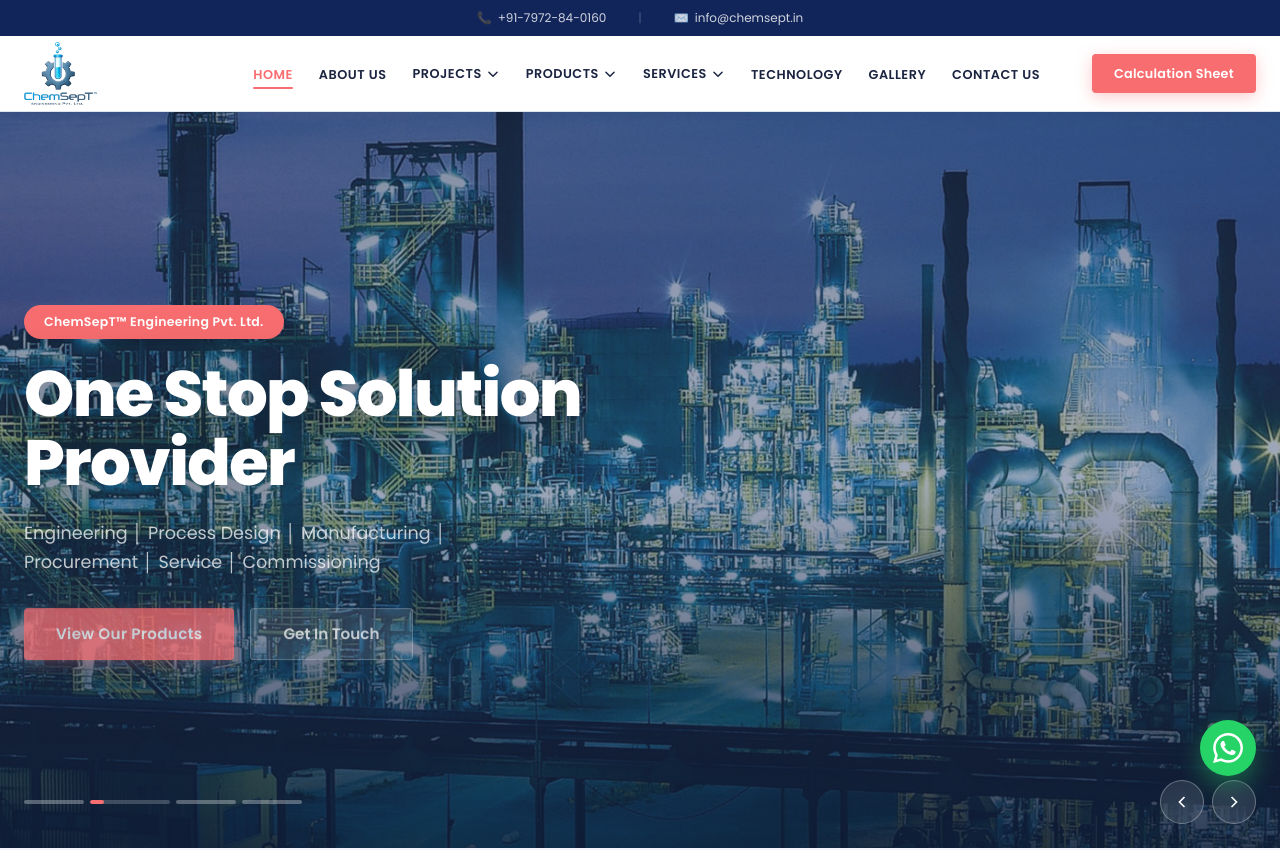
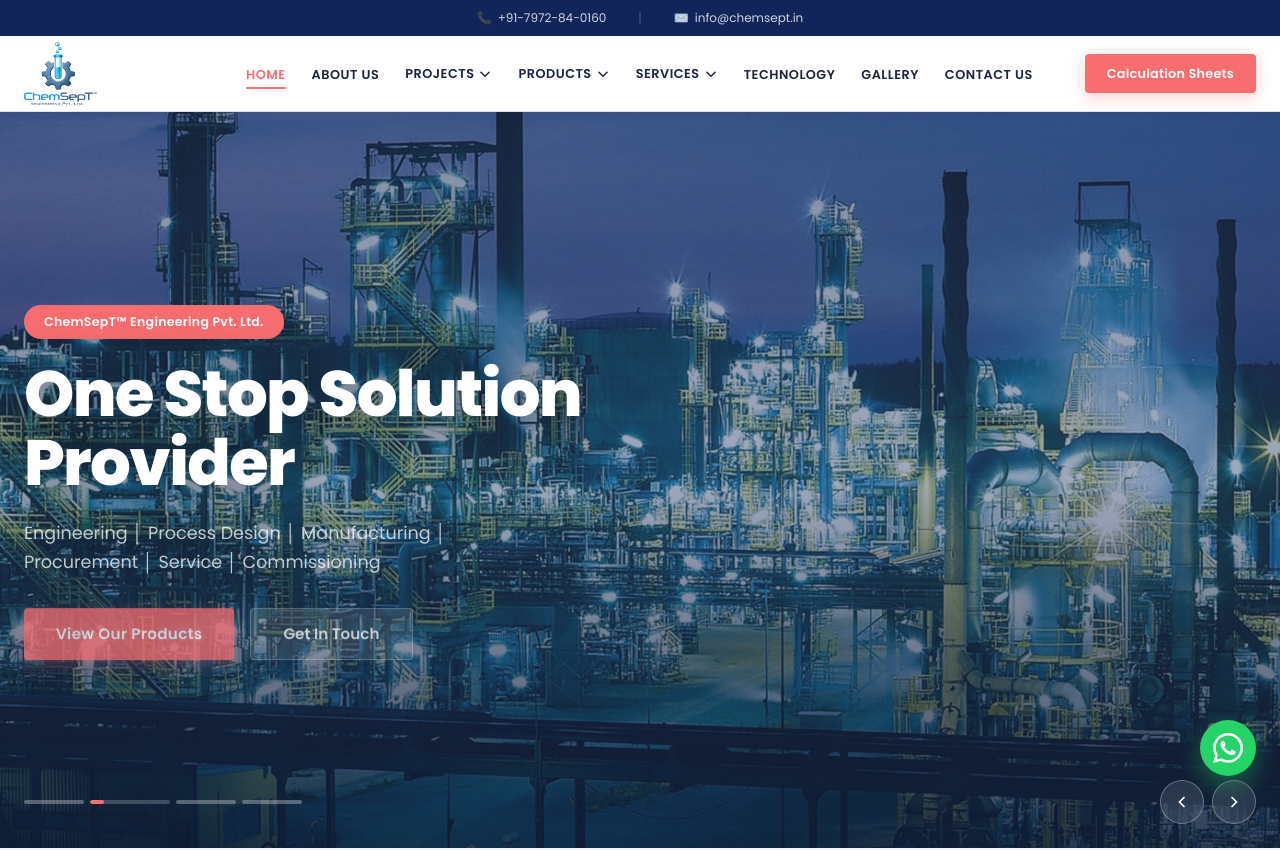
Before and after one commit to Gana31/ChemSepT, a Next.js app: page / in a window 1280 px wide. Shown: the top 850 px of the page. Built offline with nearby package versions, Linux system fonts and the light colour scheme.

Commit message:
calculation sheet  name changes

```diff
--- a/components/Navbar.tsx
+++ b/components/Navbar.tsx
@@ -475,7 +475,7 @@
             className="max-lg:!hidden lg:inline-flex btn btn-primary ml-4 whitespace-nowrap"
             style={{ padding: "10px 22px", fontSize: "0.8rem" }}
           >
-            Calculation Sheet
+            Calculation Sheets
           </Link>
 
           {/* HAMBURGER */}
@@ -577,7 +577,7 @@
                 onClick={() => setMenuOpen(false)}
                 className="btn btn-primary w-full text-center py-3"
               >
-                Calculation Sheet
+                Calculation Sheets
               </Link>
             </div>
           </div>
```
